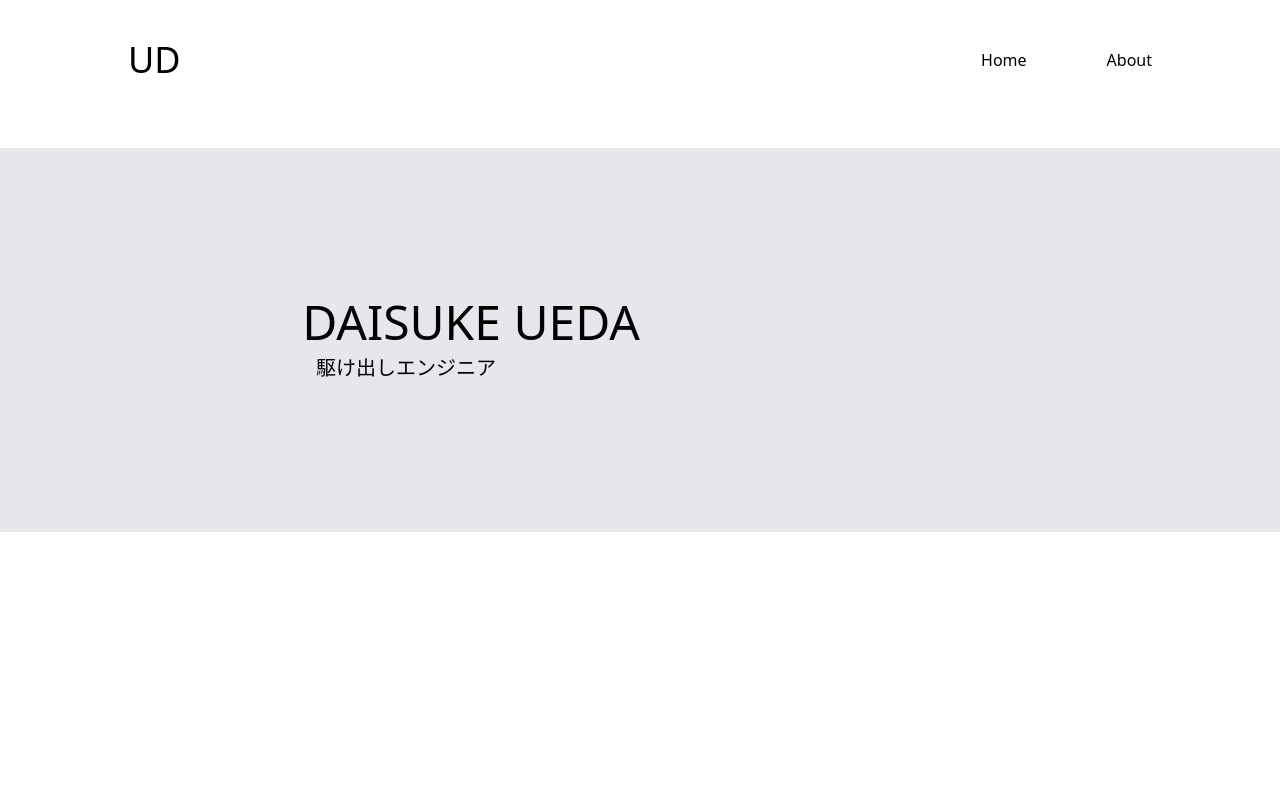
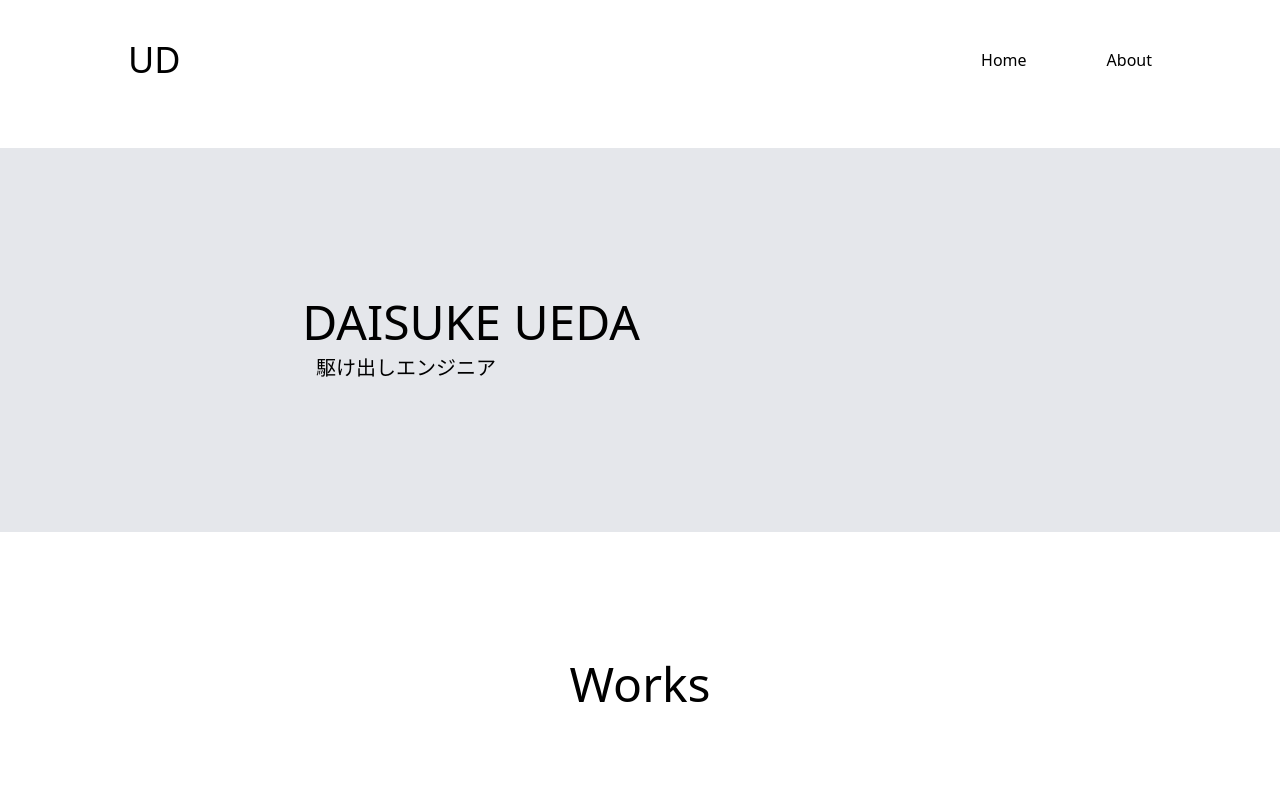
Before and after one commit to dai-gi/portfolio-site-njs, a Next.js app: page / in a window 1280 px wide. Shown: the top 800 px of the page. Built offline with nearby package versions, Linux system fonts and the light colour scheme.

Commit message:
headingまで

```diff
--- a/pages/index.js
+++ b/pages/index.js
@@ -6,6 +6,11 @@ export default function Home() {
       <Head>
         <title>UD Portfolio</title>
       </Head>
+      <section>
+        <div className="h-28 flex items-center mt-24 mb-10">
+          <h1 className="text-5xl font-thin">Works</h1>
+        </div>
+      </section>
     </div>
   );
 }
```
